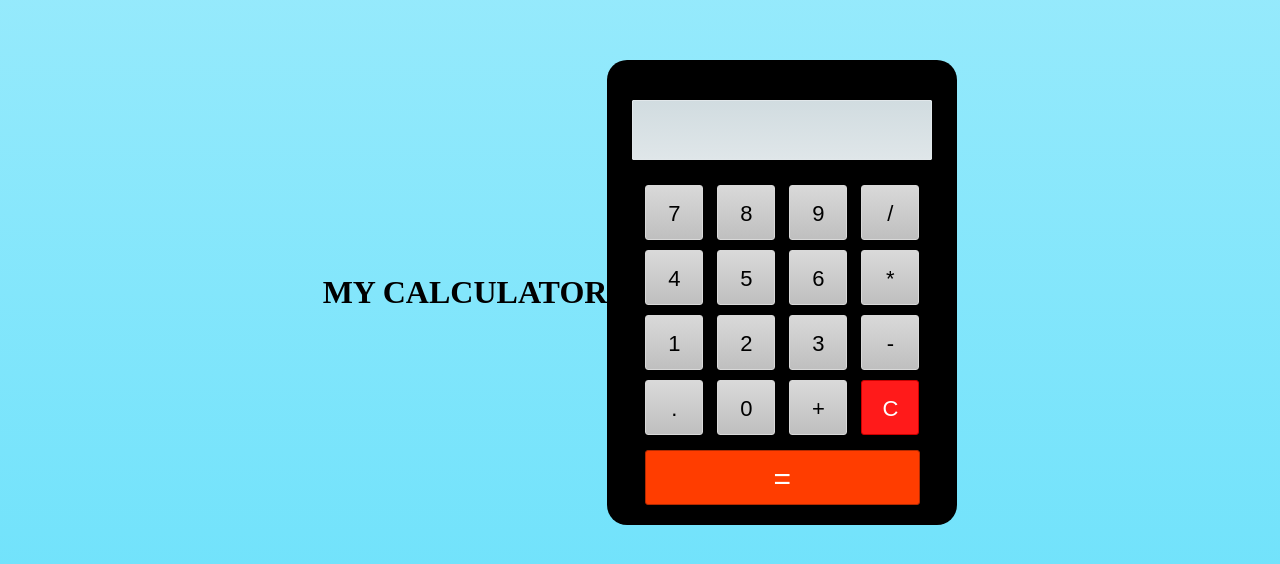
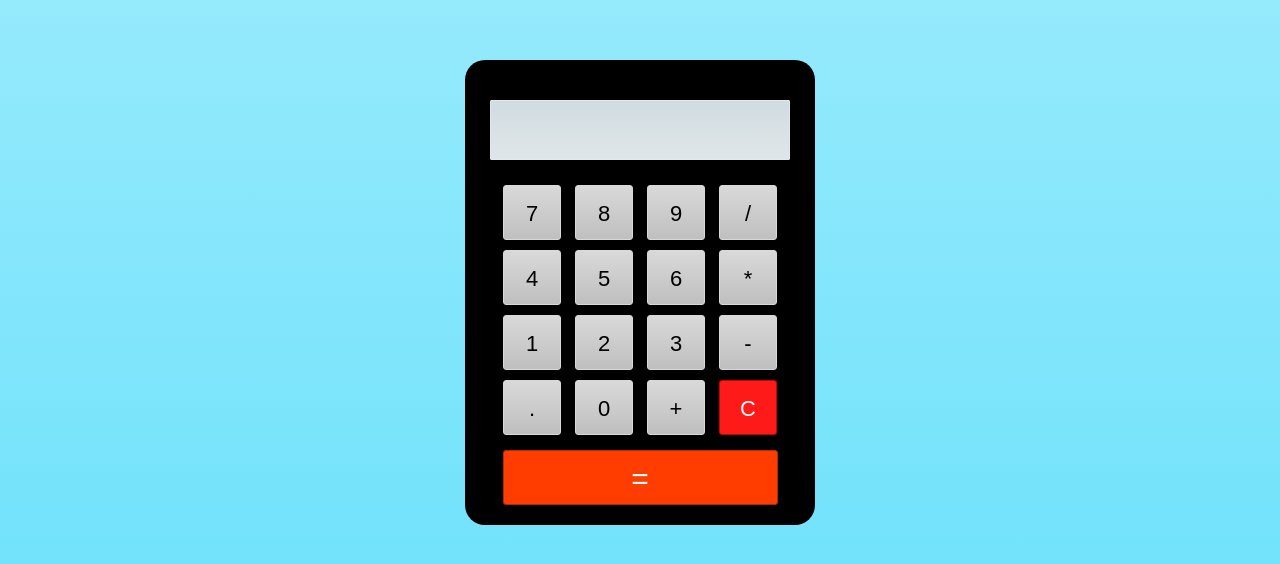
Before and after one commit to AkshatSidharth/Calculator, a plain HTML site: page index.html in a window 1280 px wide. Shown: the part 108-672 px from the top of the page. Drawn offline with nearby package versions, Linux system fonts and the light colour scheme.

Commit message:
Update index.html

```diff
--- a/index.html
+++ b/index.html
@@ -1,7 +1,6 @@
 <!DOCTYPE html>
 <html lang="en" dir="ltr">
   <head>
-    <h1 align="center">MY CALCULATOR</h1>
     <meta charset="utf-8">
     <title>My Calculator</title>
     <link rel="stylesheet" href="style.css">
```
